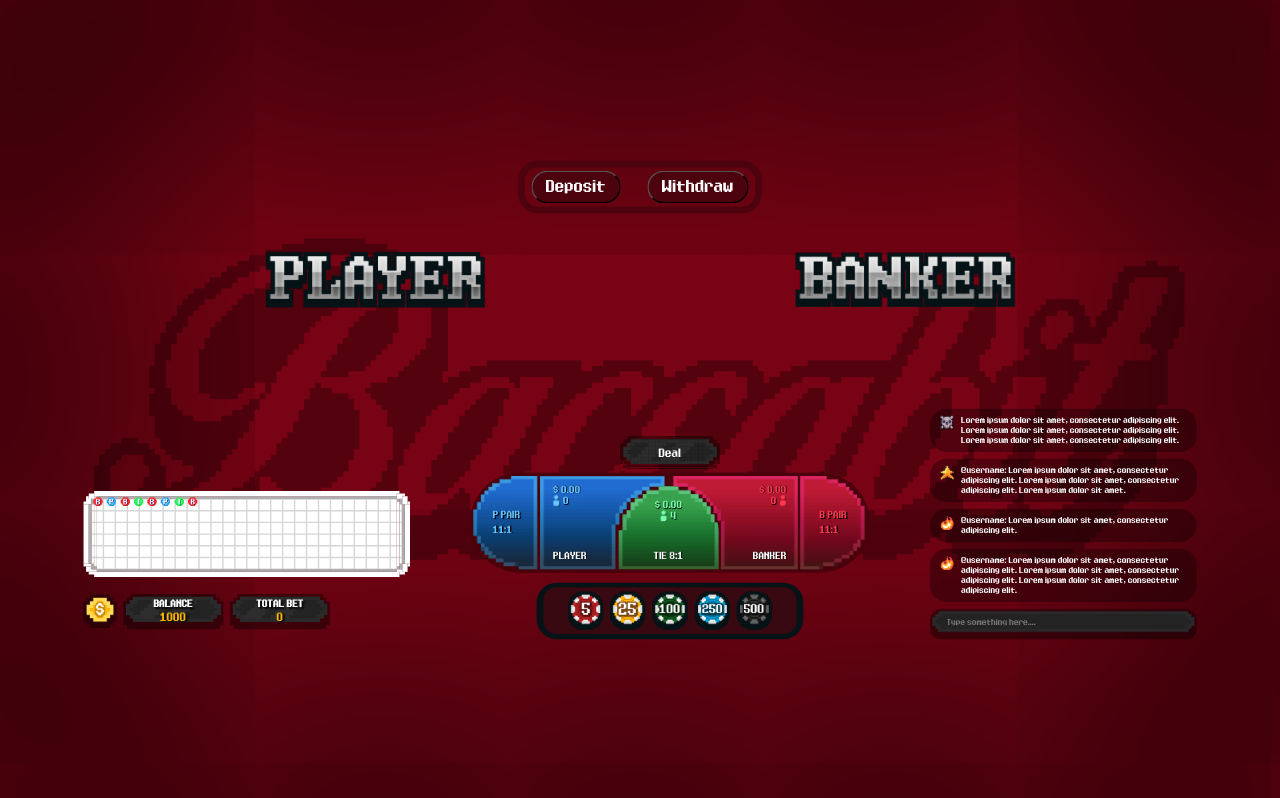
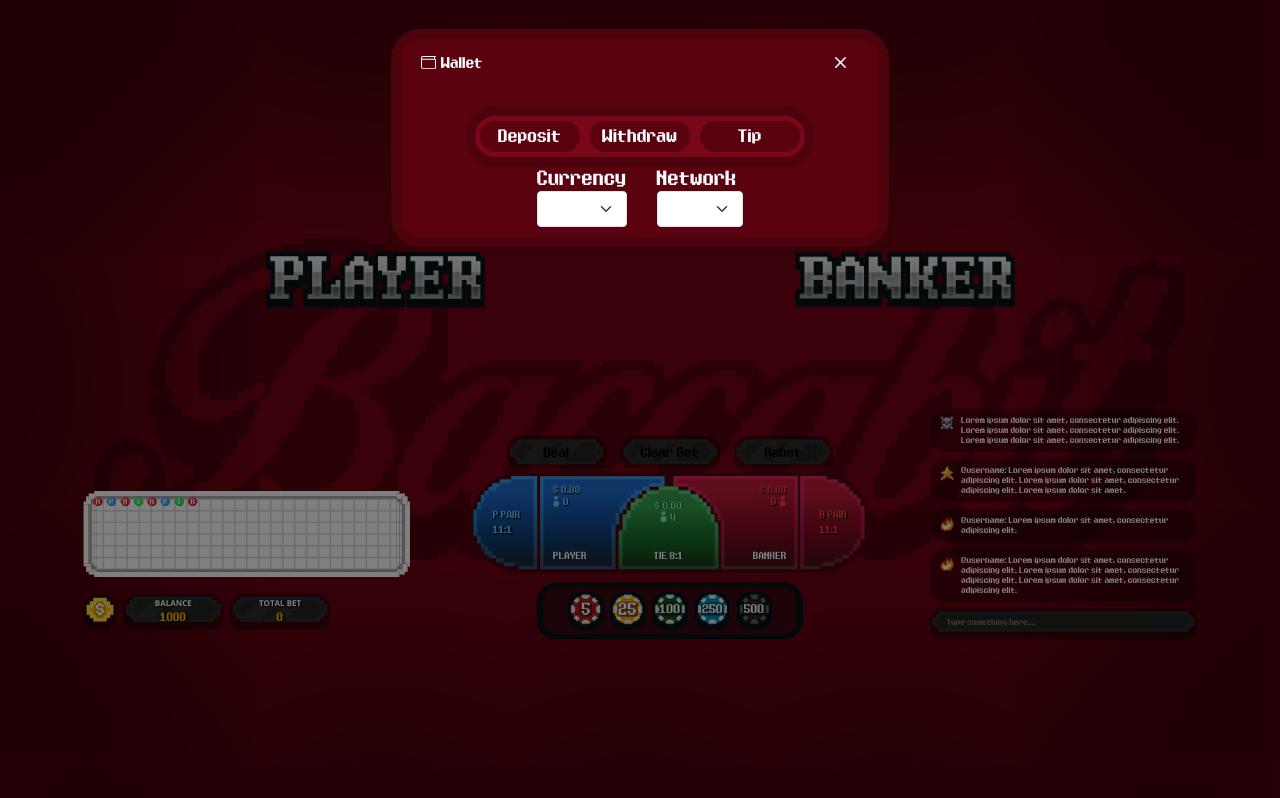
Before and after one commit to SWS-5007/Baccabit-UI_React, a React (Create React App) app: page / in a window 1280 px wide. Both pictures are taken after a click on the button "Deposit". Built offline with nearby package versions, Linux system fonts and the light colour scheme.

Commit message:
Upt: Added the basic modal

```diff
--- a/package.json
+++ b/package.json
@@ -23,11 +23,13 @@
   },
   "dependencies": {
     "@remix-run/router": "^1.7.2",
+    "bootstrap": "^5.3.1",
     "jquery": "^3.1.1",
     "lodash": "^4.17.4",
     "react": "^18.2.0",
     "react-animations": "^0.1.0",
     "react-bootstrap": "^2.8.0",
+    "react-bootstrap-icons": "^1.10.3",
     "react-countdown": "^2.3.5",
     "react-dom": "^18.2.0",
     "react-loader-spinner": "^5.3.4",
--- a/public/index.html
+++ b/public/index.html
@@ -31,12 +31,12 @@
     <link rel="stylesheet" href="css/grid.css" />
     <link rel="stylesheet" href="css/styles.css" />
 
-    <link
+    <!-- <link
       rel="stylesheet"
       href="https://maxcdn.bootstrapcdn.com/bootstrap/3.3.7/css/bootstrap.min.css"
     />
-    <script src="https://ajax.googleapis.com/ajax/libs/jquery/3.1.1/jquery.min.js"></script>
     <script src="https://maxcdn.bootstrapcdn.com/bootstrap/3.3.7/js/bootstrap.min.js"></script>
+    <script src="https://ajax.googleapis.com/ajax/libs/jquery/3.1.1/jquery.min.js"></script> -->
 
     <link rel="apple-touch-icon" href="images/apple-touch-icon.png" />
     <link
--- a/src/App.css
+++ b/src/App.css
@@ -26,7 +26,7 @@ body {
   background-attachment: fixed;
   background-position: center;
   background-repeat: no-repeat;
-  color: white;
+  color: white !important;
 }
 
 .baccarat-view {
@@ -642,3 +642,25 @@ div#coins-container .currency-btn3:nth-child(10){
 .robotoFF {
   font-family: "Roboto Mono", monospace;
 }
+
+.dfacjc {
+  display: flex;
+  align-items: center;
+  justify-content: center;
+}
+
+.d_f {
+  display: flex;
+}
+
+.f_d_c {
+  flex-direction: column;
+}
+
+.a_c {
+  align-items: center;
+}
+
+.j_c {
+  justify-content: center;
+}
--- a/src/App.js
+++ b/src/App.js
@@ -13,6 +13,7 @@ import { Loader } from "./Components/Baccarat/Loader";
 import Baccarat from "./Components/Baccarat";
 import { SignIn } from "./Components/SignIn";
 
+import 'bootstrap/dist/css/bootstrap.min.css';
 import "./App.css";
 
 const App = () => {
@@ -28,7 +29,7 @@ const App = () => {
   return (
     <div className="app">
       <Routes>
-        {/* <Route exact path="/" element={<SignIn />} /> */}
+        <Route exact path="/signIn" element={<SignIn />} />
         <Route path="/signUp" element={<SignUp />} />
         <Route path="/baccarat" element={<Baccarat />} />
         <Route path="/" element={<NewBaccarat />} />
--- a/src/Components/NewBaccarat/index.jsx
+++ b/src/Components/NewBaccarat/index.jsx
@@ -1,6 +1,11 @@
 import React, { useState, useEffect } from "react";
 import $ from "jquery";
 import _ from "lodash";
+import Button from "react-bootstrap/Button";
+import Modal from "react-bootstrap/Modal";
+import Form from "react-bootstrap/Form";
+
+import { X, Wallet as WalletIcon } from "react-bootstrap-icons";
 
 import Action from "./Action";
 import Banker from "./Banker";
@@ -9,6 +14,8 @@ import Player from "./Player";
 import Wallet from "./Wallet";
 
 import "./styles.css";
+
+import { useModal } from "../../hook/useModal";
 
 import { initialBaccaratState, cardOffsets } from "./Hooks/initialStates";
 import {
@@ -26,8 +33,15 @@ import {
 import { useGameRuleHooks } from "./Hooks/gameRuleHooks";
 
 export const NewBaccaratComponent = () => {
+  const ViewDepositModal = useModal(false);
+
   const [baccaratState, setBaccaratState] = useState(initialBaccaratState);
   const GameRuleHook = useGameRuleHooks();
+
+  const handleClose = () => ViewDepositModal.setOpen(false);
+  const handleShow = () => {
+    ViewDepositModal.setOpen(true);
+  };
 
   useEffect(() => {
     const handleWindowResize = () => {
@@ -119,8 +133,18 @@ export const NewBaccaratComponent = () => {
       >
         <div className="newbaccarat-view">
           <div className="newbaccarat-deposit-withdraw-btn-wrapper">
-            <button className="newbaccarat-deposit-btn">Deposit</button>
-            <button className="newbaccarat-withdraw-btn">Withdraw</button>
+            <button
+              className="newbaccarat-deposit-btn"
+              onClick={() => handleShow()}
+            >
+              Deposit
+            </button>
+            <button
+              className="newbaccarat-withdraw-btn"
+              onClick={() => handleShow()}
+            >
+              Withdraw
+            </button>
           </div>
 
           <div id="chip-container"></div>
@@ -146,6 +170,52 @@ export const NewBaccaratComponent = () => {
           </div>
         </div>
       </div>
+
+      <Modal
+        className="deposit-withdraw-modal"
+        show={ViewDepositModal.open}
+        onHide={handleClose}
+        style={{ backgroundColor: "transparent !important" }}
+      >
+        <div className="deposit-modal-wrapper">
+          <div className="deposit-modal-header">
+            <div className="deposit-modal-wallet-box">
+              <WalletIcon className="deposit-modal-walletIcon" />
+              Wallet
+            </div>
+
+            <button className="deposit-modal-closebtn">
+              <X className="deposit-modal-closeIcon" />
+            </button>
+          </div>
+
+          <div className="deposit-modal-type-btn-box">
+            <button>Deposit</button>
+            <button>Withdraw</button>
+            <button>Tip</button>
+          </div>
+
+          <div className="deposit-modal-currency-network-btn-box">
+            <div>
+              Currency
+              <Form.Select size="sm">
+                <option>USDT</option>
+                <option>ETH</option>
+                <option>BTN</option>
+              </Form.Select>
+            </div>
+
+            <div>
+              Network
+              <Form.Select size="sm">
+                <option>USDT</option>
+                <option>ETH</option>
+                <option>BTN</option>
+              </Form.Select>
+            </div>
+          </div>
+        </div>
+      </Modal>
     </div>
   );
 };
--- a/src/Components/NewBaccarat/styles.css
+++ b/src/Components/NewBaccarat/styles.css
@@ -17,8 +17,8 @@
 
 .newbaccarat-deposit-withdraw-btn-wrapper button {
   background-color: #4d030d;
-  border-radius: 25px;
-  padding: 10px 20px;
+  border-radius: 30px;
+  padding: 10px 30px;
   font-size: 20px;
   line-height: 25px;
 }
@@ -66,3 +66,86 @@
   text-align: center;
   width: 100%;
 }
+
+.deposit-withdraw-modal .modal-dialog .modal-content {
+  background-color: transparent !important;
+}
+
+.deposit-modal-wrapper {
+  padding: 10px 20px;
+  background-color: #5a020f;
+  border: 10px solid #4c030d;
+  border-radius: 30px;
+  color: white !important;
+}
+
+.deposit-modal-wrapper * {
+  color: white !important;
+}
+
+.deposit-modal-header {
+  display: flex;
+  justify-content: space-between;
+  align-items: center;
+}
+
+.deposit-modal-type-btn-box {
+  display: flex;
+  gap: 10px;
+  width: 80%;
+  margin: auto;
+  margin-top: 30px;
+  background-color: #790717;
+  border: 10px solid #4c030d;
+  border-radius: 30px;
+  padding: 5px;
+}
+
+.deposit-modal-type-btn-box button {
+  flex: 1;
+  padding: 5px 0px;
+  border-radius: 30px;
+  background-color: #5a020f;
+  font-size: 14px;
+  border: none;
+}
+
+.deposit-modal-currency-network-btn-box {
+  display: flex;
+  align-items: center;
+  justify-content: center;
+  gap: 30px;
+}
+
+.deposit-modal-wallet-box {
+  display: flex;
+  align-items: center;
+  gap: 5px;
+  font-size: 12px;
+  color: white;
+}
+
+.deposit-modal-walletIcon {
+  font-size: 15px;
+  color: white;
+  text-shadow: 2px 0 #05090a, -2px 0 #05090a, 0 2px #05090a, 0 -2px #05090a,
+    2px 2px #05090a, -2px -2px #05090a, 2px -2px #05090a, -2px 2px #05090a;
+}
+
+.deposit-modal-closebtn {
+  border-radius: 50%;
+  background: transparent;
+  border: none;
+}
+
+.deposit-modal-closebtn :hover {
+  border-radius: 50%;
+  background-color: #670512 !important;
+}
+
+.deposit-modal-closeIcon {
+  font-size: 25px;
+  color: white;
+  text-shadow: 2px 0 #05090a, -2px 0 #05090a, 0 2px #05090a, 0 -2px #05090a,
+    2px 2px #05090a, -2px -2px #05090a, 2px -2px #05090a, -2px 2px #05090a;
+}
--- /dev/null
+++ b/src/hook/useModal.js
@@ -0,0 +1,10 @@
+import { useState } from "react";
+
+export const useModal = (initialValue) => {
+  const [open, setOpen] = useState(initialValue);
+
+  return {
+    open,
+    setOpen,
+  };
+};
```
Also changed, not shown: 1 other file (tests, documents, lock files or other folders).
